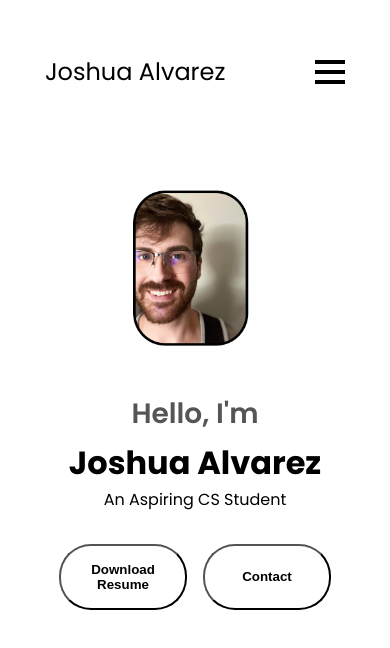
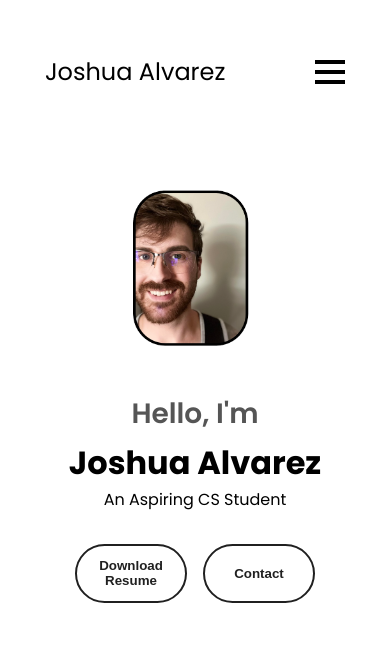
Before and after one commit to Jalv13/jalv13.github.io, a plain HTML site: page index.html in a window 390 px wide. Shown: the top 648 px of the page. Drawn offline with Linux system fonts and the light colour scheme.

Commit message:
another attempt

```diff
--- a/index.html
+++ b/index.html
@@ -100,7 +100,7 @@
                         />
                     <h3>Education</h3>
                     <p>75% Bachelors Science in<br /> Computer Science</p>
-                    </div>c
+                    </div>
             </div>
             <div class="text-container">
                 <p>I am a senior at Stockton University, pursuing a Bachelor's degree in Computer Science with a 3.79 GPA. My academic journey has fueled a passion for learning and problem-solving, and I am always eager to take on new challenges. Through my coursework and personal projects, I have developed a strong foundation in computer science principles and practical programming skills.</p>
--- a/mediaqueries.css
+++ b/mediaqueries.css
@@ -59,18 +59,21 @@ footer nav{
 .btn-container{
     flex-wrap:wrap;
 }
-.btn-container{
+.btn-container {
     padding: 1rem;
     justify-content: center;
     gap: 1rem;
 }
-.btn{
+
+.btn {
     font-weight: 600;
     transition: all 300ms ease;
-    padding: 1rem;
-    width: 8rem;
+    padding: 0.8rem; /* Slightly reduced padding for smaller screens */
+    width: 7rem; /* Slightly reduced width for smaller screens */
     border-radius: 2rem;
     background-color: white;
+    border: 2px solid rgb(32, 32, 32);
+    color: rgb(32, 32, 32);
 }
 .btn-color-1,
     .btn-color-2 {
```
